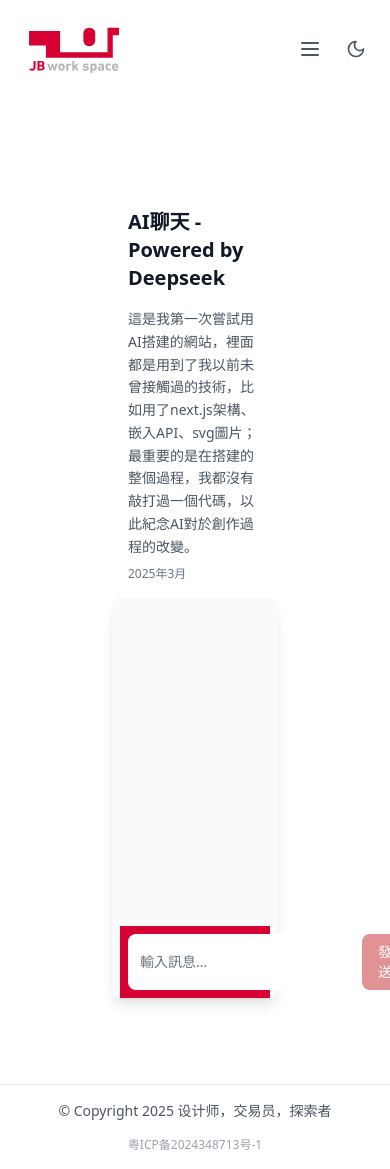
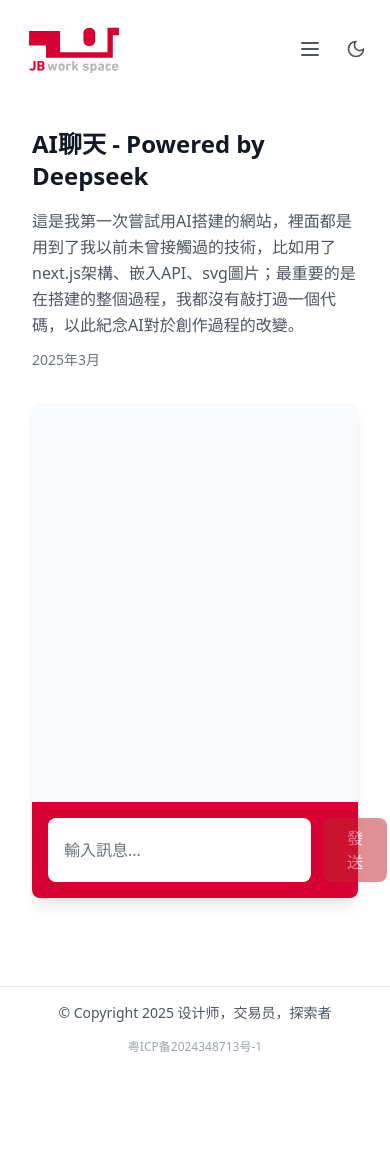
Before and after one commit to elementdeng/aichat, a Next.js app: page / in a window 390 px wide. After the commit the page ends 1071 px from the top, so only its background shows below. Built offline with nearby package versions, Linux system fonts and the light colour scheme.

Commit message:
Improve responsive design and layout

```diff
--- a/app/components/ChatInterface.tsx
+++ b/app/components/ChatInterface.tsx
@@ -91,26 +91,22 @@
   }
 
   return (
-    <div className="flex flex-col h-[calc(100vh-80px)]">
-      {/* 介绍文字部分 - 添加标题 */}
-      <div className="container mx-auto px-4 sm:px-6 py-4 sm:py-8">
-        <h1 className="text-xl sm:text-2xl font-bold mb-4 text-gray-900 dark:text-white">
+    <div className="flex flex-col min-h-[calc(100vh-4rem)]">
+      {/* 介绍文字部分 */}
+      <div className="w-full mb-8">
+        <h1 className="text-2xl sm:text-3xl font-bold mb-4 text-gray-900 dark:text-white">
           AI聊天 - Powered by Deepseek
         </h1>
-        <p className="text-gray-600 dark:text-gray-300 leading-relaxed max-w-3xl text-sm sm:text-base">
+        <p className="text-gray-600 dark:text-gray-300 leading-relaxed text-base sm:text-lg">
           這是我第一次嘗試用AI搭建的網站，裡面都是用到了我以前未曾接觸過的技術，比如用了next.js架構、嵌入API、svg圖片；最重要的是在搭建的整個過程，我都沒有敲打過一個代碼，以此紀念AI對於創作過程的改變。
-          <span className="block mt-2 text-xs sm:text-sm text-gray-500 dark:text-gray-400">2025年3月</span>
+          <span className="block mt-3 text-sm sm:text-base text-gray-500 dark:text-gray-400">2025年3月</span>
         </p>
       </div>
 
-      {/* 对话框部分 - 修改高度计算和滚动行为 */}
-      <div className="mx-auto w-full sm:w-[600px] lg:w-[800px]
-                      flex flex-col bg-gray-50 dark:bg-gray-900 rounded-lg shadow-lg
-                      mb-6 max-w-full px-2 sm:px-0 h-[calc(100vh-300px)] min-h-[400px] max-h-[700px]">
-        {/* 消息列表 - 修改滚动行为 */}
-        <div className="flex-1 overflow-y-auto p-2 sm:p-4 space-y-4 scrollbar-thin
-                        scrollbar-thumb-gray-300 dark:scrollbar-thumb-gray-600
-                        scrollbar-track-transparent">
+      {/* 对话框部分 */}
+      <div className="w-full flex flex-col bg-gray-50 dark:bg-gray-900 rounded-lg shadow-lg mb-6">
+        {/* 消息列表 */}
+        <div className="flex-1 min-h-[400px] max-h-[600px] overflow-y-auto p-4 sm:p-6 space-y-4">
           {messages.map((message, index) => (
             <div
               key={index}
@@ -119,19 +115,19 @@
               } items-end space-x-2`}
             >
               {message.role === 'assistant' && (
-                <span className="text-xs sm:text-sm text-gray-500 dark:text-gray-400 mb-1 mr-2">
+                <span className="text-sm sm:text-base text-gray-500 dark:text-gray-400 mb-1 mr-2">
                   AI
                 </span>
               )}
               <div
-                className={`max-w-[85%] sm:max-w-[80%] rounded-lg px-3 py-2 sm:px-4 sm:py-2 ${
+                className={`max-w-[85%] sm:max-w-[75%] rounded-lg px-4 py-2 sm:px-5 sm:py-3 ${
                   message.role === 'user'
                     ? 'bg-[#D60032] text-white'
                     : 'bg-white dark:bg-gray-800 text-gray-700 dark:text-gray-200'
                 }`}
               >
                 {message.role === 'assistant' ? (
-                  <div className="prose dark:prose-invert max-w-none prose-sm">
+                  <div className="prose dark:prose-invert max-w-none">
                     <ReactMarkdown
                       components={{
                         code({node, inline, className, children, ...props}) {
@@ -148,9 +144,9 @@
                             </code>
                           )
                         },
-                        p: ({children}) => <p className="mb-2 last:mb-0 text-sm sm:text-base">{children}</p>,
-                        ul: ({children}) => <ul className="list-disc pl-4 mb-2 text-sm sm:text-base">{children}</ul>,
-                        ol: ({children}) => <ol className="list-decimal pl-4 mb-2 text-sm sm:text-base">{children}</ol>,
+                        p: ({children}) => <p className="mb-2 last:mb-0 text-base sm:text-lg">{children}</p>,
+                        ul: ({children}) => <ul className="list-disc pl-4 mb-2 text-base sm:text-lg">{children}</ul>,
+                        ol: ({children}) => <ol className="list-decimal pl-4 mb-2 text-base sm:text-lg">{children}</ol>,
                         li: ({children}) => <li className="mb-1">{children}</li>,
                         a: ({href, children}) => (
                           <a href={href} className="text-blue-500 hover:underline" target="_blank" rel="noopener noreferrer">
@@ -163,11 +159,11 @@
                     </ReactMarkdown>
                   </div>
                 ) : (
-                  <span className="text-sm sm:text-base">{message.content}</span>
+                  <span className="text-base sm:text-lg">{message.content}</span>
                 )}
               </div>
               {message.role === 'user' && (
-                <span className="text-xs sm:text-sm text-gray-500 dark:text-gray-400 mb-1 ml-2">
+                <span className="text-sm sm:text-base text-gray-500 dark:text-gray-400 mb-1 ml-2">
                   我
                 </span>
               )}
@@ -175,33 +171,32 @@
           ))}
           {isLoading && (
             <div className="flex justify-start items-end space-x-2">
-              <span className="text-xs sm:text-sm text-gray-500 dark:text-gray-400 mb-1 mr-2">
+              <span className="text-sm sm:text-base text-gray-500 dark:text-gray-400 mb-1 mr-2">
                 AI
               </span>
-              <div className="bg-white dark:bg-gray-800 rounded-lg px-3 py-2 sm:px-4 sm:py-2 text-sm sm:text-base text-gray-700 dark:text-gray-200">
+              <div className="bg-white dark:bg-gray-800 rounded-lg px-4 py-2 sm:px-5 sm:py-3 text-base sm:text-lg text-gray-700 dark:text-gray-200">
                 正在思考...
               </div>
             </div>
           )}
-          {/* 添加用于滚动的空div */}
           <div ref={messagesEndRef} />
         </div>
 
-        {/* 输入框部分 - 更新深色主题背景色 */}
-        <div className="p-2 sm:p-4 bg-[#D60032] dark:bg-[rgb(22,33,57)]">
-          <div className="flex space-x-2 sm:space-x-4">
+        {/* 输入框部分 */}
+        <div className="p-4 sm:p-6 bg-[#D60032] dark:bg-[rgb(22,33,57)] rounded-b-lg">
+          <div className="flex space-x-3 sm:space-x-4">
             <input
               type="text"
               value={input}
               onChange={(e) => setInput(e.target.value)}
               onKeyPress={(e) => e.key === 'Enter' && handleSubmit()}
               placeholder="輸入訊息..."
-              className="flex-1 px-3 py-2 sm:px-4 sm:py-2 text-sm sm:text-base rounded-lg border-0 bg-white text-gray-900 placeholder-gray-500 outline-none focus:outline-none focus:ring-0"
+              className="flex-1 px-4 py-2 sm:px-5 sm:py-3 text-base sm:text-lg rounded-lg border-0 bg-white text-gray-900 placeholder-gray-500 outline-none focus:outline-none focus:ring-0"
             />
             <button
               onClick={handleSubmit}
               disabled={isLoading || !input.trim()}
-              className={`px-4 sm:px-6 py-2 rounded-lg transition-colors font-medium text-sm sm:text-base
+              className={`px-6 sm:px-8 py-2 sm:py-3 rounded-lg transition-colors font-medium text-base sm:text-lg
                 ${!input.trim()
                   ? 'bg-[#C1272D] text-white'
                   : 'bg-white text-[#D60032] dark:text-[rgb(22,33,57)] hover:bg-gray-100'
--- a/app/page.tsx
+++ b/app/page.tsx
@@ -2,8 +2,8 @@
 
 export default function Home() {
   return (
-    <main className="flex min-h-screen flex-col items-center justify-between p-24">
-      <div className="w-full max-w-5xl">
+    <main className="flex min-h-screen flex-col items-center justify-start py-8 px-4 sm:px-6 lg:px-8">
+      <div className="w-full max-w-4xl mx-auto">
         <ChatInterface />
       </div>
     </main>
```
